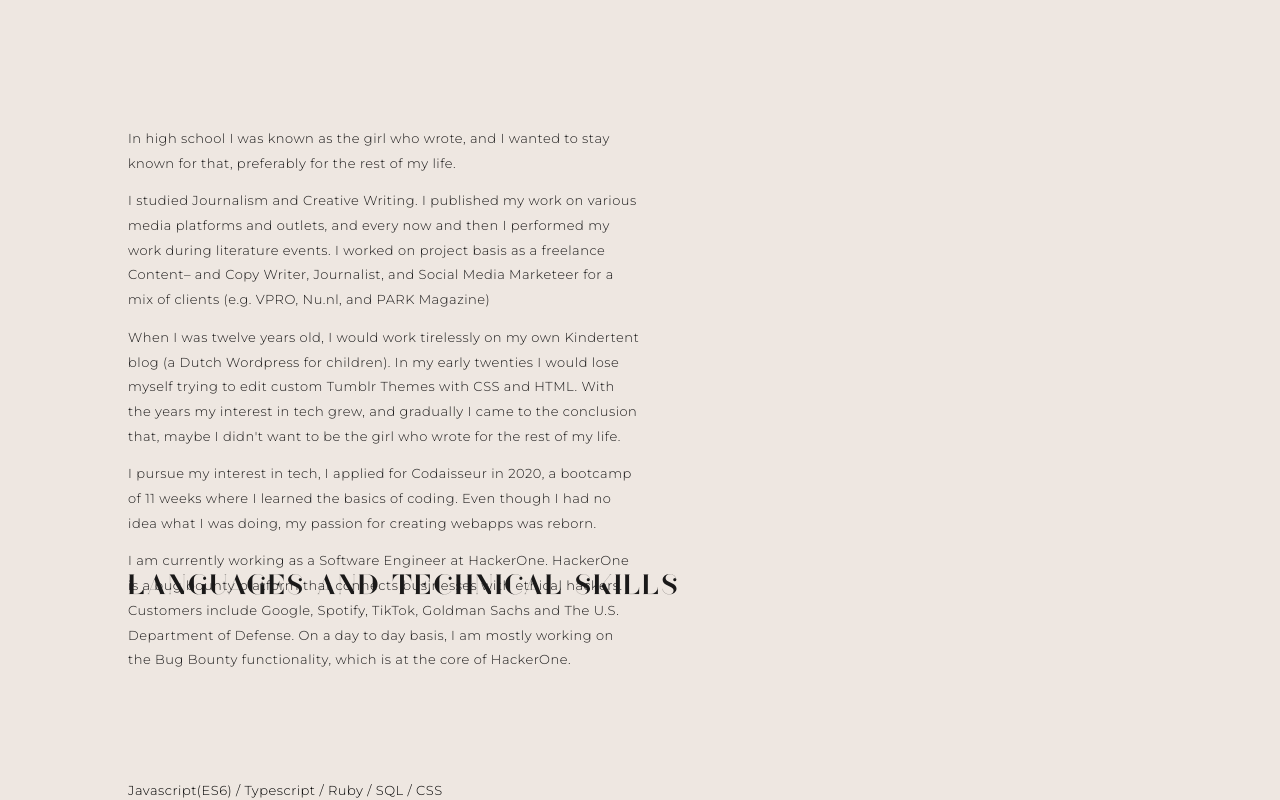
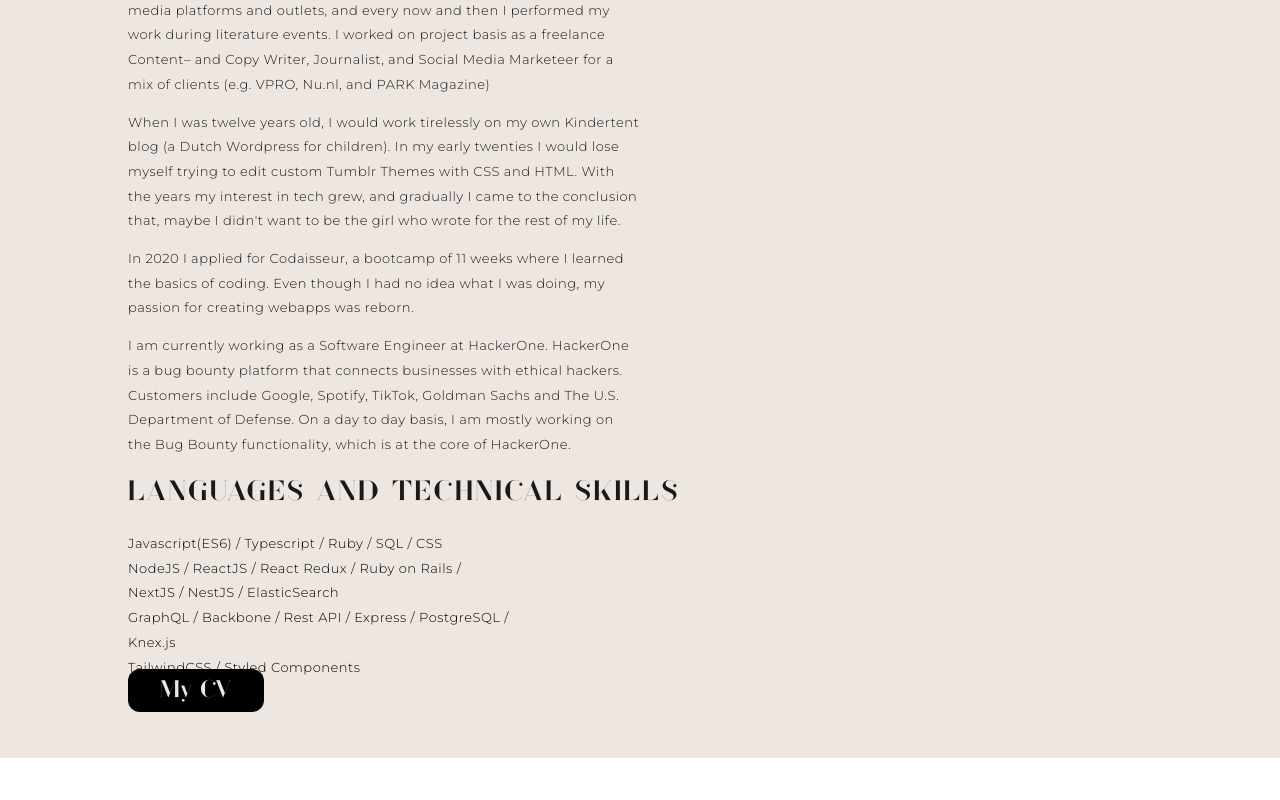
Before and after one commit to charliekroon/portfolio, a Next.js app: page /about in a window 1280 px wide. Shown: the part 500-1300 px from the top of the page. After the commit the page ends 1258 px from the top, so only its background shows below. Built offline with nearby package versions, Linux system fonts and the light colour scheme.

Commit message:
create hover over

```diff
--- a/pages/about.tsx
+++ b/pages/about.tsx
@@ -8,16 +8,13 @@
 			<AboutContainer>
 				<MenuBar />
 				<Title>About</Title>
-				<div>
-					{" "}
-					<Byline>{description}</Byline>
-				</div>
+				<Byline>{description}</Byline>
 				<Text>
 					<StandardText>
 						In high school I was known as the girl who wrote, and I wanted to stay known for that, preferably for the rest of my life.
 						<p>I studied Journalism and Creative Writing. I published my work on various media platforms and outlets, and every now and then I performed my work during literature events. I worked on project basis as a freelance Content– and Copy Writer, Journalist, and Social Media Marketeer for a mix of clients (e.g. VPRO, Nu.nl, and PARK Magazine) </p>
 						<p>When I was twelve years old, I would work tirelessly on my own Kindertent blog (a Dutch Wordpress for children). In my early twenties I would lose myself trying to edit custom Tumblr Themes with CSS and HTML. With the years my interest in tech grew, and gradually I came to the conclusion that, maybe I didn't want to be the girl who wrote for the rest of my life.</p>
-						<p>I pursue my interest in tech, I applied for Codaisseur in 2020, a bootcamp of 11 weeks where I learned the basics of coding. Even though I had no idea what I was doing, my passion for creating webapps was reborn.</p>
+						<p>In 2020 I applied for Codaisseur, a bootcamp of 11 weeks where I learned the basics of coding. Even though I had no idea what I was doing, my passion for creating webapps was reborn.</p>
 						<p>I am currently working as a Software Engineer at HackerOne. HackerOne is a bug bounty platform that connects businesses with ethical hackers. Customers include Google, Spotify, TikTok, Goldman Sachs and The U.S. Department of Defense. On a day to day basis, I am mostly working on the Bug Bounty functionality, which is at the core of HackerOne.</p>
 					</StandardText>
 				</Text>
@@ -28,7 +25,7 @@
 						<br />
 						NodeJS / ReactJS / React Redux / Ruby on Rails / NextJS / NestJS / ElasticSearch
 						<br />
-						GraphQL / Backbone/ Rest API / Express / PostgreSQL / Knex.js
+						GraphQL / Backbone / Rest API / Express / PostgreSQL / Knex.js
 						<br />
 						TailwindCSS / Styled Components
 					</TechSkills>
--- a/styles/global.tsx
+++ b/styles/global.tsx
@@ -47,7 +47,7 @@
 	margin-right: 20%;
 	align-items: flex-start;
 	text-transform: uppercase;
-	margin-top: -10%;
+	margin-top: -0.5%;
 `;
 
 export const StandardText = styled.text`
@@ -65,14 +65,14 @@
 	display: grid;
 	margin-left: 10%;
 	flex-grow: 1;
-	margin-top: 10%;
+	margin-top: -2%;
 	margin-right: 40%;
 `;
 
 export const TechSkills = styled.text`
 	font-family: "Montserrat-Light";
 	font-weight: 400;
-	max-width: 80%;
+	max-width: 90%;
 	font-size: 13px;
 	line-height: 1.9em;
 	letter-spacing: 0.5px;
@@ -88,7 +88,7 @@
 	text-align: center;
 	max-width: 500px;
 	padding: 10px 32px;
-	margin-top: -8%;
+	margin-top: -2%;
 	margin-left: 10%;
 	cursor: pointer;
 	border-radius: 12px;
--- a/styles/globals.css
+++ b/styles/globals.css
@@ -59,3 +59,14 @@
 		background: black;
 	}
 }
+
+@keyframes text-blur-out {
+	0% {
+		-webkit-filter: blur(0.01);
+		filter: blur(0.01);
+	}
+	100% {
+		-webkit-filter: blur(12px) opacity(0);
+		filter: blur(12px) opacity(0);
+	}
+}
```
Also changed, not shown: pages/index.tsx (+6 -18 lines).
